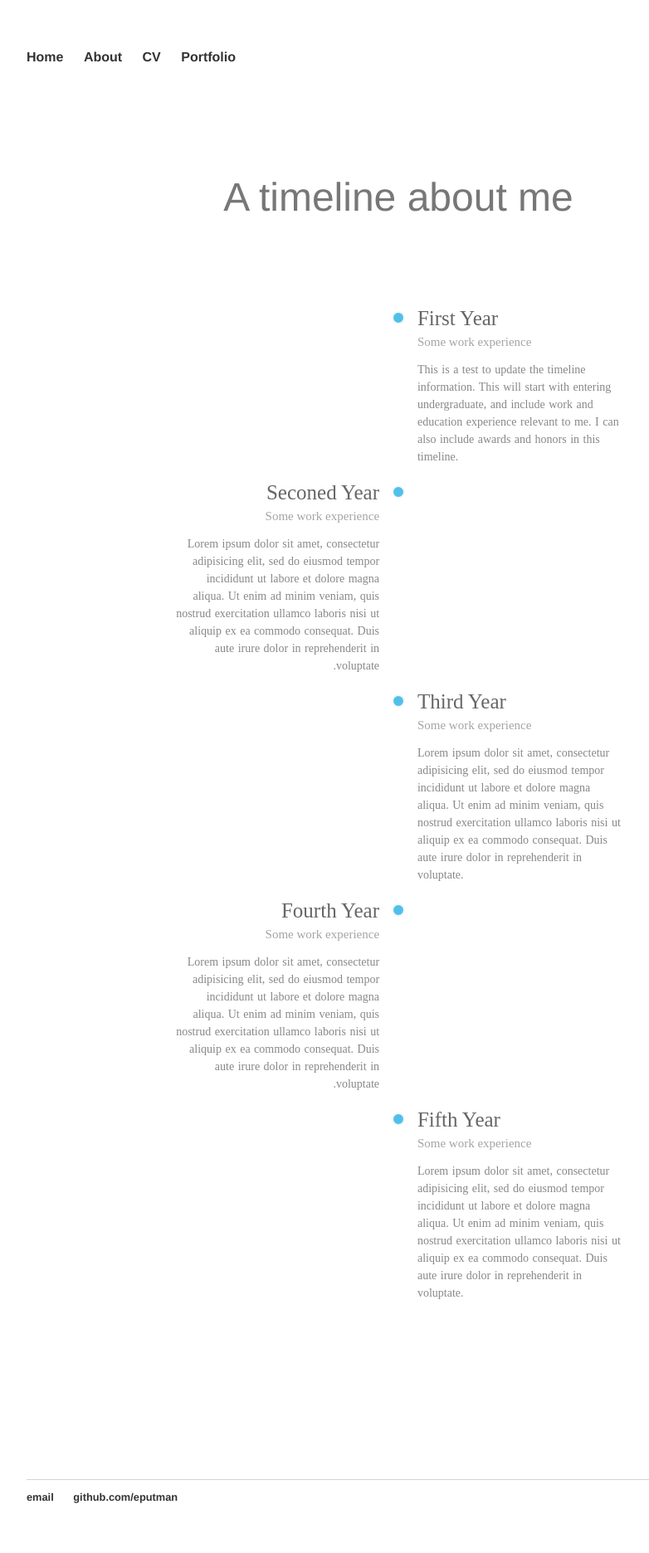
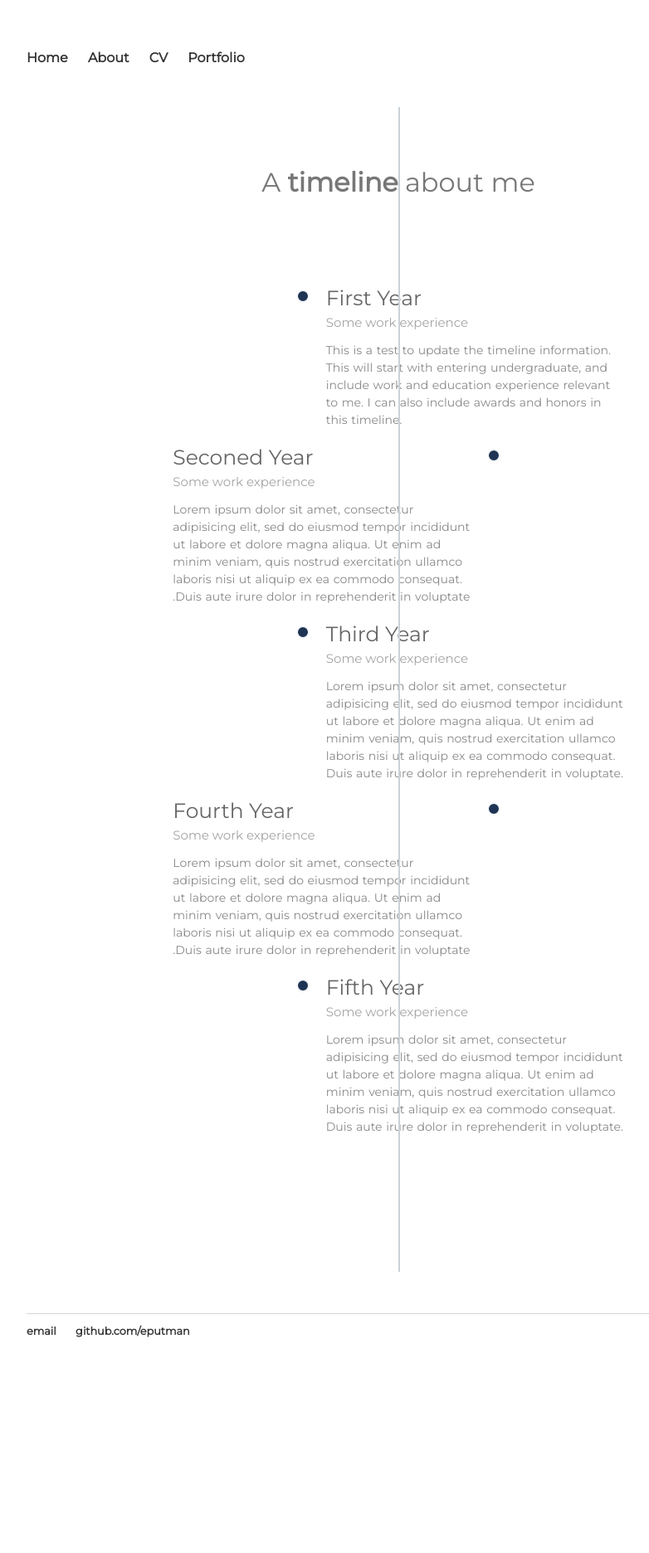
Before and after one commit to eputman/eputman.github.io, a Jekyll site: the page built from about/index.html, in a window 1280 px wide. Shown: the whole page at 83% size, without its empty margins (160-942 px from the left). Built offline with Jekyll 4.4.1, drawn with Linux system fonts in a browser that asks for light colours; after the commit the page ends 1672 px from its top, so only the background shows below that.

Commit message:
Update timeline.css
Update timeline spacing

```diff
--- a/css/timeline.css
+++ b/css/timeline.css
@@ -1,3 +1,5 @@
+@import url(https://fonts.googleapis.com/css?family=Montserrat);
+
 * {
    -webkit-box-sizing: border-box;
    -moz-box-sizing: border-box;
@@ -7,11 +9,12 @@
 
 body {
     margin: 60px auto;
+    font-family: 'Montserrat', sans-serif;
     width: 70%;
 }
 
 nav ul, footer ul {
-    font-family:'Helvetica', 'Arial', 'Sans-Serif';
+    font-family: 'Montserrat', sans-serif;
     padding: 0px;
     list-style: none;
     font-weight: bold;
@@ -28,12 +31,14 @@ a:hover {
     text-decoration: underline;
     color: #999
 }
+
 h1 {
-   font-size: 3em;
-   font-family:'Helvetica', 'Arial', 'Sans-Serif';
    text-align: center;
    font-weight: 300;
    color: #777
+}
+h1 span {
+   font-weight: 600;
 }
 p {
     font-size: 1.5em;
@@ -69,13 +74,14 @@ ul.posts li {
    left: 50%;
    width: 2px;
    height: 100%;
+   background: #CCD1D9;
    z-index: 1
 }
 
 .timeline-block {
-   width: -webkit-calc(50% + 8px);
-   width: -moz-calc(50% + 8px);
-   width: calc(50% + 8px);
+   width: -webkit-calc(70% + 8px);
+   width: -moz-calc(70% + 8px);
+   width: calc(70% + 8px);
    display: -webkit-box;
    display: -webkit-flex;
    display: -moz-box;
@@ -101,7 +107,7 @@ ul.posts li {
    height: 16px;
    border-radius: 50%;
    border: 2px solid #F5F7FA;
-   background: #4FC1E9;
+   background: #1f3454;
    margin-top: 10px;
    z-index: 9999
 }
@@ -110,6 +116,10 @@ ul.posts li {
    width: 95%;
    padding: 0 15px;
    color: #666
+}
+
+.timeline-block-left .timeline-content {
+  text-align:right;
 }
 
 .timeline-content h3 {
@@ -150,3 +160,12 @@ ul.posts li {
       direction: ltr;
    }
 }
+ .timeline-block-left .timeline-content {
+    text-align:left;
+    order: 2;
+  }
+
+  .timeline-block-left .marker {
+    order: 1;
+  }
+}
```
